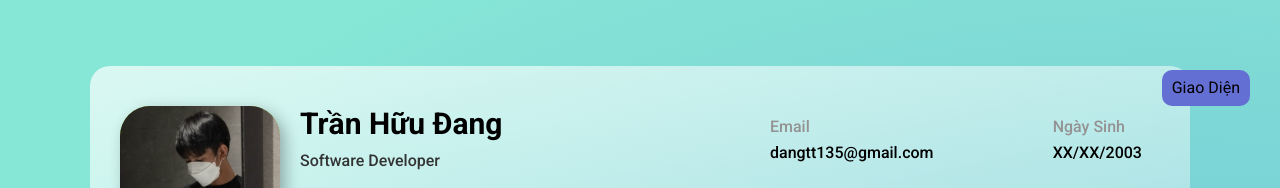
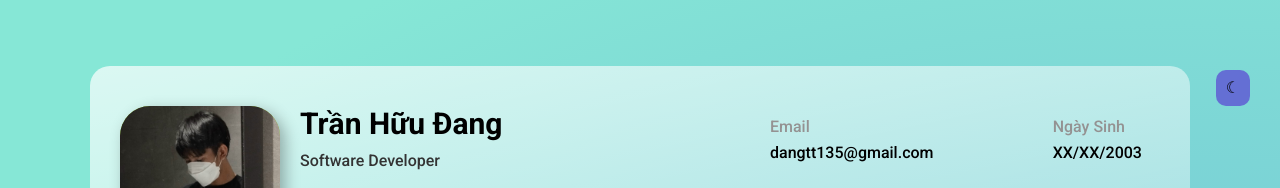
Before and after one commit to TheanIshtar/Portfolio, a plain HTML site: page index.html in a window 1280 px wide. Shown: the top 188 px of the page. Drawn offline with nearby package versions, Linux system fonts and the light colour scheme.

Commit message:
Update index.html

```diff
--- a/index.html
+++ b/index.html
@@ -27,7 +27,7 @@
     <input type="checkbox" name="" id="check-box-display-2" class="checkdisplay-2">
 
     <main class="main">
-        <label for="check-box-display" class="display">Giao Diện</label>
+        <label for="check-box-display" class="display">☾</label>
         <!-- <label for="check-box-display-2" class="display-2">Giao Diện</label> -->
 
         <div class="grid wide">
```
